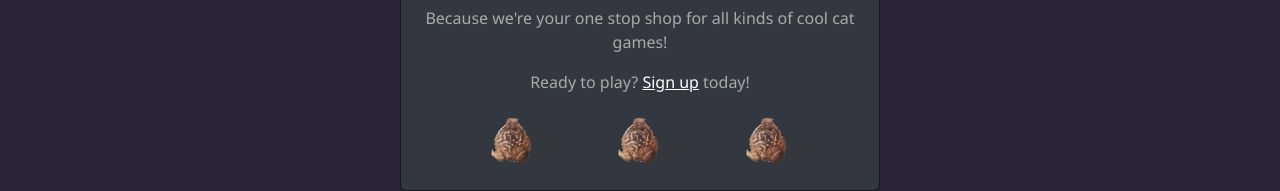
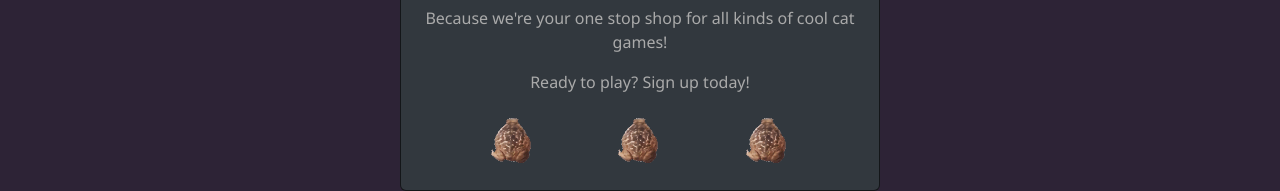
Before and after one commit to Syyren/Combined_CPRO2221_CPRO2501_Group_Repo, a React (Create React App) app in the folder frontend/: page /home in a window 1280 px wide. Shown: the part 614-805 px from the top of the page. Built offline with nearby package versions, Linux system fonts and the light colour scheme.

Commit message:
updated home page

```diff
--- a/frontend/src/pages/Home.js
+++ b/frontend/src/pages/Home.js
@@ -1,10 +1,16 @@
 import Layout from "../components/Layout";
-import { Link } from "react-router-dom";
 import CoolCatLogo from "../images/home/coolcatlogo.png";
 import CoolCatImage from "../images/home/TheCoolCat.jpg";
 import FrogSpin from "../images/home/frog-spin-frog.gif";
+import { useAuth } from "../context/AuthContext";
 
 export default function Home() {
+
+  const { currentUser } = useAuth();
+  let text = 'Ready to play? Sign up today!';
+
+  if (currentUser) { text = `Let's play ${currentUser.username}!`;}
+
   return (
     <Layout>
       <div className="homePageContainer d-flex flex-column align-items-center justidy-content-center mt-5">
@@ -14,7 +20,7 @@ export default function Home() {
           <div className="card-body">
             <h2 className="card-title display-4 mb-2">Why join up?</h2>
             <p className="card-text">Because we're your one stop shop for all kinds of cool cat games!</p>
-            <p className="card-text">Ready to play? <Link to="/register">Sign up</Link> today!</p>
+            <p className="card-text">{text}</p>
             <div className="d-flex justify-content-evenly">
               <img src={FrogSpin} alt="a spinning frog"></img>
               <img src={FrogSpin} alt="a spinning frog"></img>
```
